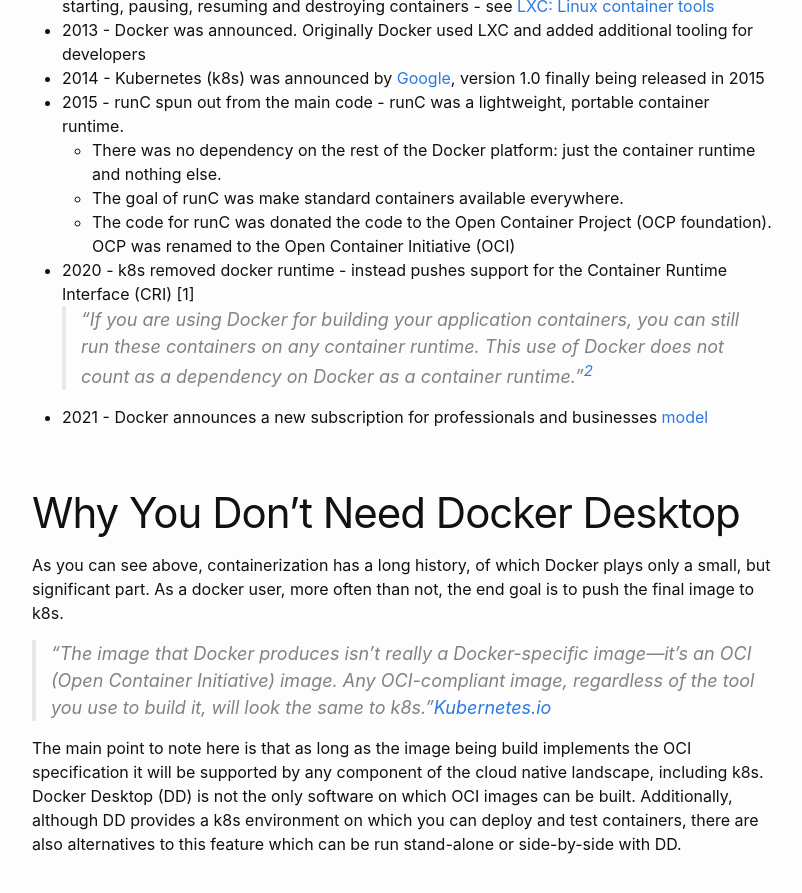
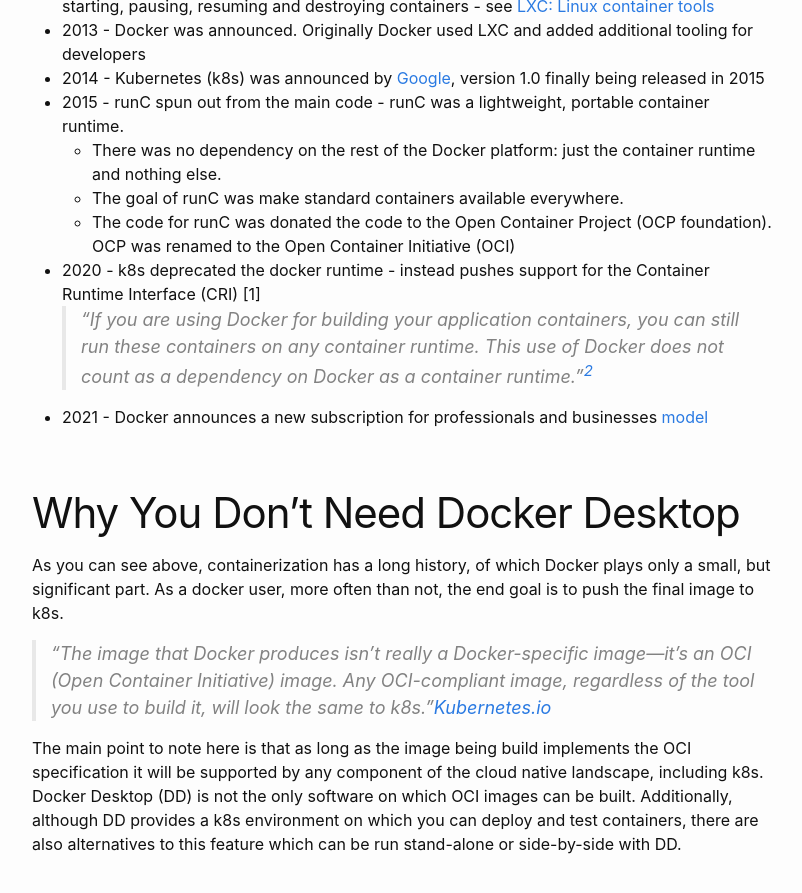
Before and after one commit to mattselkey/mattselkey.github.io, a Jekyll site: the page built from _posts/2022-01-28-docker-desktop-alternatives-and-a-brief-history-of-containers.md, in a window 1280 px wide and 900 px high, scrolled down 1067 px. Shown: the top 893 px of the window, without its empty margins (238-1040 px from the left). Built offline with Jekyll 4.4.1, drawn with Linux system fonts in a browser that asks for light colours.

Commit message:
corrected details about docker runtime and k8s

```diff
--- a/_posts/2022-01-28-docker-desktop-alternatives-and-a-brief-history-of-containers.md
+++ b/_posts/2022-01-28-docker-desktop-alternatives-and-a-brief-history-of-containers.md
@@ -42,7 +42,7 @@ Before docker, containers already had a very long history, a non-exhaustive list
   - There was no dependency on the rest of the Docker platform: just the container runtime and nothing else.
   - The goal of runC was make standard containers available everywhere.
   - The code for runC was donated the code to the Open Container Project (OCP foundation). OCP was renamed to the Open Container Initiative (OCI)
-* 2020 - k8s removed docker runtime - instead pushes support for the Container Runtime Interface (CRI) [1]
+* 2020 - k8s deprecated the docker runtime - instead pushes support for the Container Runtime Interface (CRI) [1]
 > "If you are using Docker for building your application containers, you can still run these containers on any container runtime. This use of Docker does not count as a dependency on Docker as a container runtime."[^2]
 * 2021 - Docker announces a new subscription for professionals and businesses [model](https://www.docker.com/blog/updating-product-subscriptions/)
 
```
